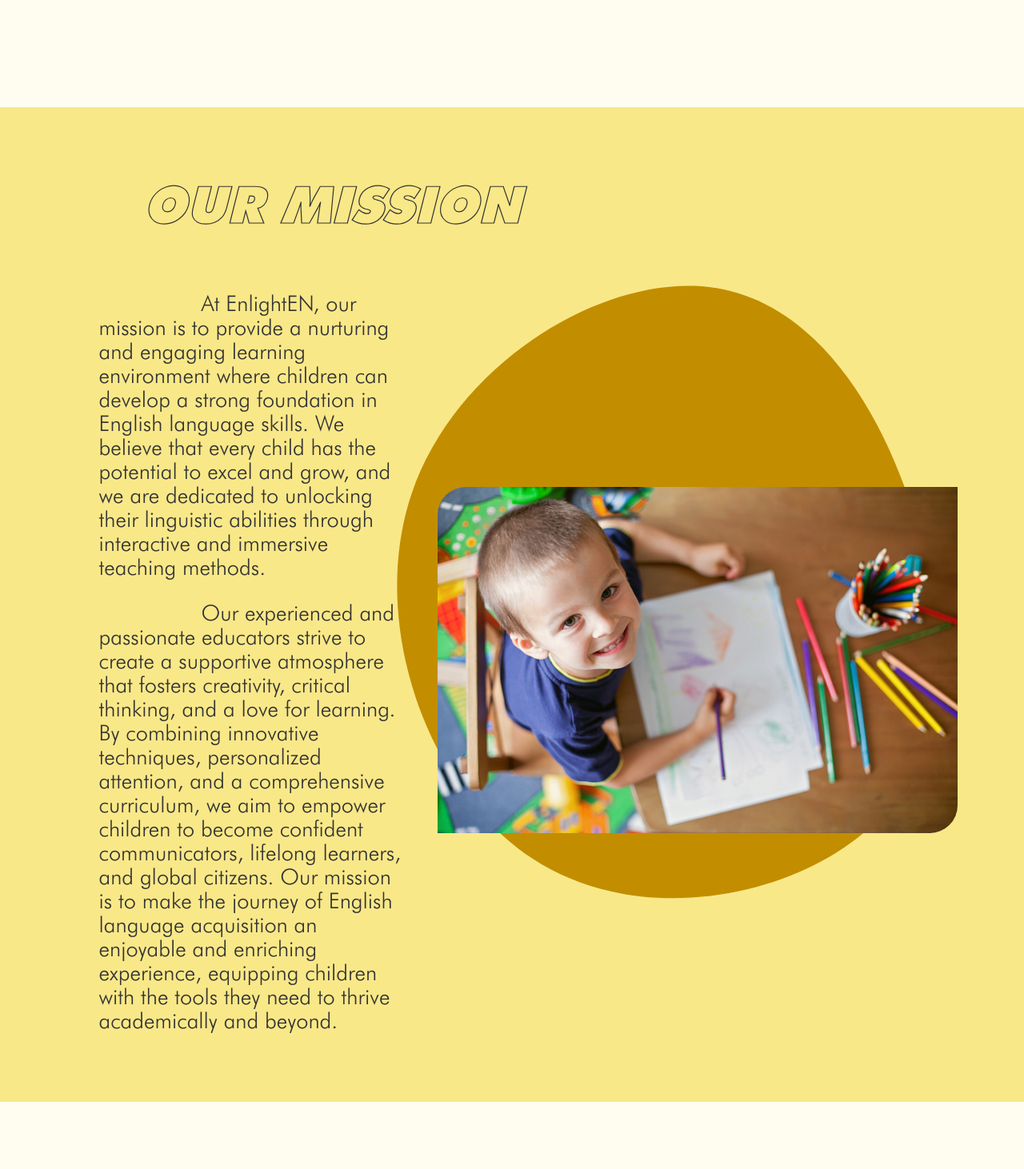
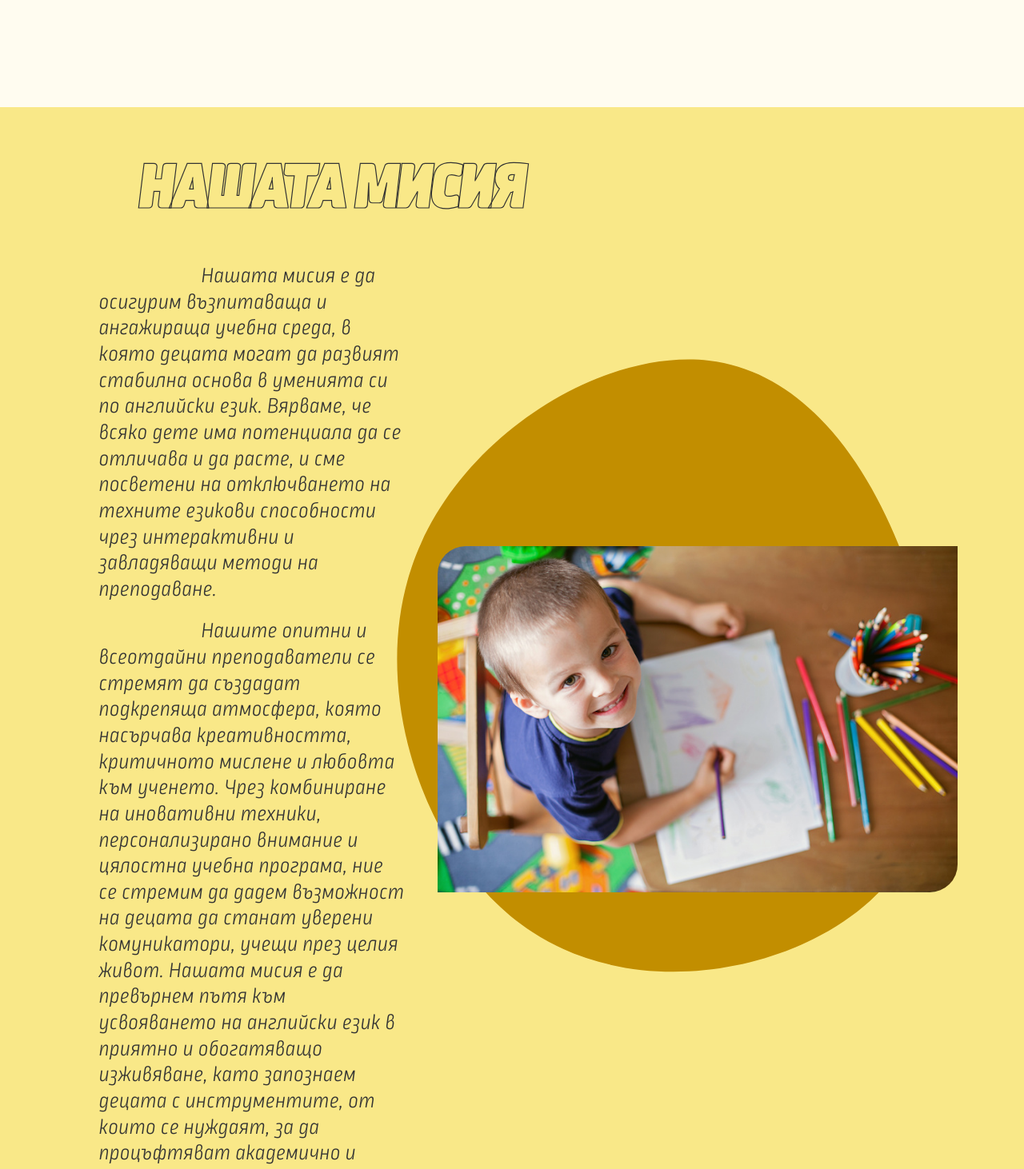
Before and after one commit to bbogomilov1/enlighten, a React (Create React App) app: page /about-us in a window 1280 px wide. Shown: the part 1100-2562 px from the top of the page at 80% size. Built offline with nearby package versions, Linux system fonts and the light colour scheme.

Commit message:
added translations in about us page

```diff
--- a/src/components/about-us/OurMission.js
+++ b/src/components/about-us/OurMission.js
@@ -1,31 +1,17 @@
 import styles from "./OurMission.module.css";
 import kidsImage from "../../static/preschool.jpg";
+import { useTranslation } from "react-i18next";
 
 function OurMission() {
+  const { t } = useTranslation();
+
   return (
     <div className={styles.container}>
-      <h1>Our Mission</h1>
+      <h1>{t("Our Mission")}</h1>
       <div className={styles.description}>
         <div className={styles.paragraphsContainer}>
-          <p>
-            At EnlightEN, our mission is to provide a nurturing and engaging
-            learning environment where children can develop a strong foundation
-            in English language skills. We believe that every child has the
-            potential to excel and grow, and we are dedicated to unlocking their
-            linguistic abilities through interactive and immersive teaching
-            methods.
-          </p>
-          <p>
-            Our experienced and passionate educators strive to create a
-            supportive atmosphere that fosters creativity, critical thinking,
-            and a love for learning. By combining innovative techniques,
-            personalized attention, and a comprehensive curriculum, we aim to
-            empower children to become confident communicators, lifelong
-            learners, and global citizens. Our mission is to make the journey of
-            English language acquisition an enjoyable and enriching experience,
-            equipping children with the tools they need to thrive academically
-            and beyond.
-          </p>
+          <p>{t("Our mission is to...")}</p>
+          <p>{t("Our experienced and passionate educators...")}</p>
         </div>
         <div>
           <img src={kidsImage} alt="kids" className={styles.kidsImage} />
--- a/src/components/about-us/OurMission.module.css
+++ b/src/components/about-us/OurMission.module.css
@@ -4,17 +4,17 @@
   flex-direction: column;
   justify-content: center;
   align-items: center;
-  padding: 40px 110px 60px 110px;
+  padding: 50px 110px 70px 110px;
 }
 
 .container h1 {
   z-index: 1;
   -webkit-text-stroke: 1.2px #333;
   color: transparent;
-  font-family: "Futura PT bold", sans-serif;
+  font-family: "Ropamix bold italic", sans-serif;
   text-transform: uppercase;
-  font-size: 4rem;
-  margin-left: -450px;
+  font-size: 5rem;
+  margin: 0px 0px 20px -450px;
 }
 
 .container p {
@@ -22,9 +22,10 @@
   position: relative;
   font-size: 1.7rem;
   color: #333;
-  line-height: 30px;
+  line-height: 1.2;
   text-indent: 8rem;
-  font-family: "Futura PT light", sans-serif;
+  font-family: "Ropamix light italic";
+  margin: 20px 0px 0px 0px;
 }
 
 .ourMission h1 {
--- a/src/components/about-us/TheAcadamy.module.css
+++ b/src/components/about-us/TheAcadamy.module.css
@@ -14,7 +14,7 @@
   font-family: "Ropamix bold italic", sans-serif;
   text-transform: uppercase;
   font-size: 5rem;
-  margin: 20px;
+  margin: 25px;
   padding-left: 200px;
 }
 
@@ -25,7 +25,7 @@
   text-indent: 8rem;
   font-family: "Ropamix light italic";
   line-height: 1.2;
-  margin: 25px 0px 0px 50px;
+  margin: 0px 0px 20px 50px;
 }
 
 .description {
--- a/src/i18n.js
+++ b/src/i18n.js
@@ -43,6 +43,11 @@ i18n.use(initReactI18next).init({
           "At EnlightEN, we provide engaging and interactive English classes designed specifically for kids. Our experienced teachers make learning English fun and exciting through games, activities, and creative lessons.",
         "Whether your child...":
           "Whether your child is a beginner or already has some English knowledge, our academy offers a structured curriculum tailored to their needs. We focus on building strong foundations in listening, speaking, reading, and writing, ensuring steady progress and confidence.",
+        "Our Mission": "Our Mission",
+        "Our mission is to...":
+          "Our mission is to provide a nurturing and engaging learning environment where children can develop a strong foundation in English language skills. We believe that every child has the potential to excel and grow, and we are dedicated to unlocking their linguistic abilities through interactive and immersive teaching methods.",
+        "Our experienced and passionate educators...":
+          "Our experienced and passionate educators strive to create a supportive atmosphere that fosters creativity, critical thinking, and a love for learning. By combining innovative techniques, personalized attention, and a comprehensive curriculum, we aim to empower children to become confident communicators, and lifelong learners. Our mission is to make the journey of English language acquisition an enjoyable and enriching experience, equipping children with the tools they need to thrive academically and beyond.",
       },
     },
     bg: {
@@ -86,6 +91,11 @@ i18n.use(initReactI18next).init({
           "В EnlightEN предлагаме увлекателни и интерактивни уроци по английски, предназначени специално за деца. Нашите опитни учители правят изучаването на английски език забавно и вълнуващо чрез игри, дейности и творчески уроци.",
         "Whether your child...":
           "Независимо дали детето ви е начинаещо или вече има познания по английски език, нашата академия предлага структурирана учебна програма, съобразена с неговите нужди. Ние се фокусираме върху изграждането на здрави основи в слушането, говоренето, четенето и писането, като гарантираме постоянен напредък и увереност.",
+        "Our Mission": "Нашата мисия",
+        "Our mission is to...":
+          "Нашата мисия е да осигурим възпитаваща и ангажираща учебна среда, в която децата могат да развият стабилна основа в уменията си по английски език. Вярваме, че всяко дете има потенциала да се отличава и да расте, и сме посветени на отключването на техните езикови способности чрез интерактивни и завладяващи методи на преподаване.",
+        "Our experienced and passionate educators...":
+          "Нашите опитни и всеотдайни преподаватели се стремят да създадат подкрепяща атмосфера, която насърчава креативността, критичното мислене и любовта към ученето. Чрез комбиниране на иновативни техники, персонализирано внимание и цялостна учебна програма, ние се стремим да дадем възможност на децата да станат уверени комуникатори, учещи през целия живот. Нашата мисия е да превърнем пътя към усвояването на английски език в приятно и обогатяващо изживяване, като запознаем децата с инструментите, от които се нуждаят, за да процъфтяват академично и извън него.",
       },
     },
   },
```
